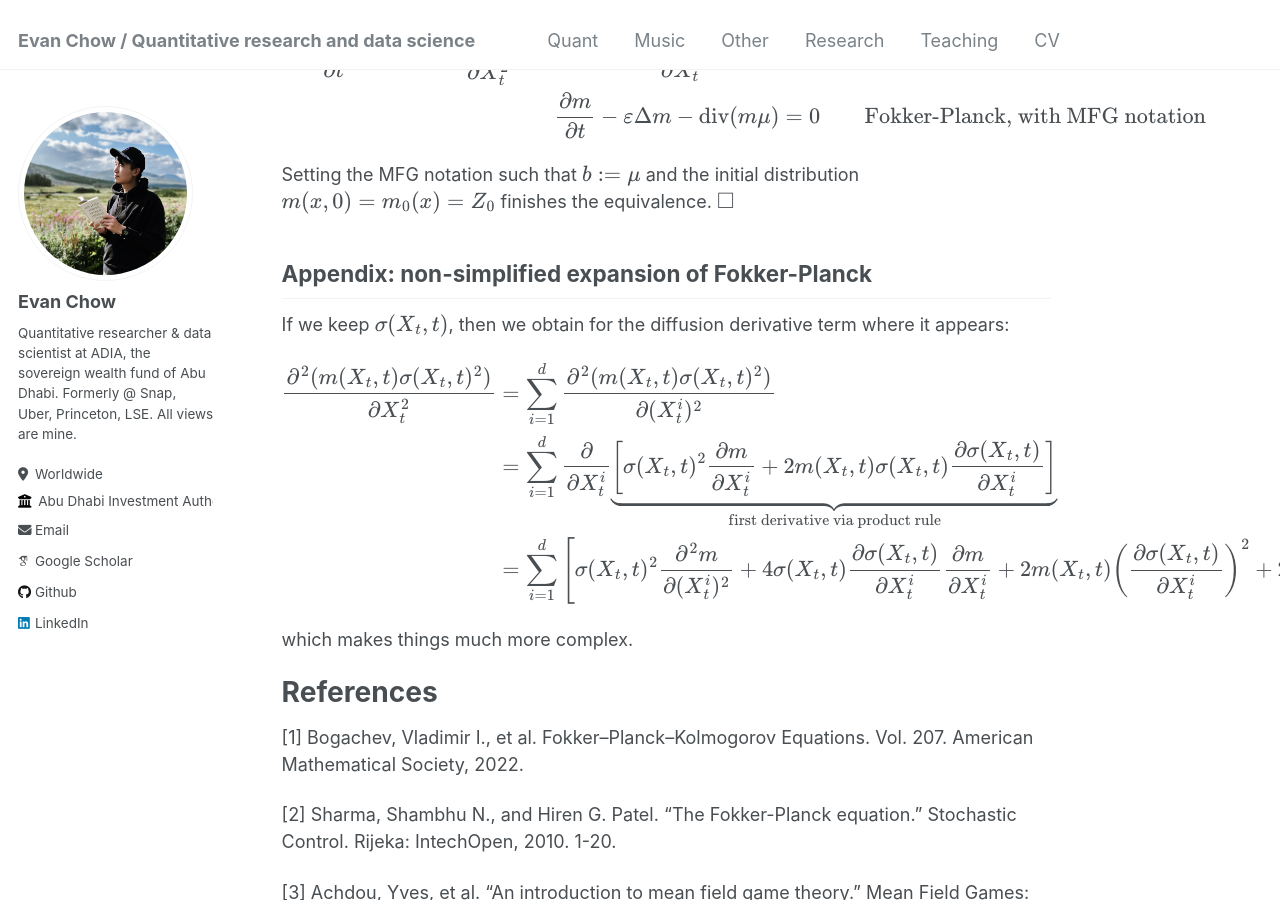
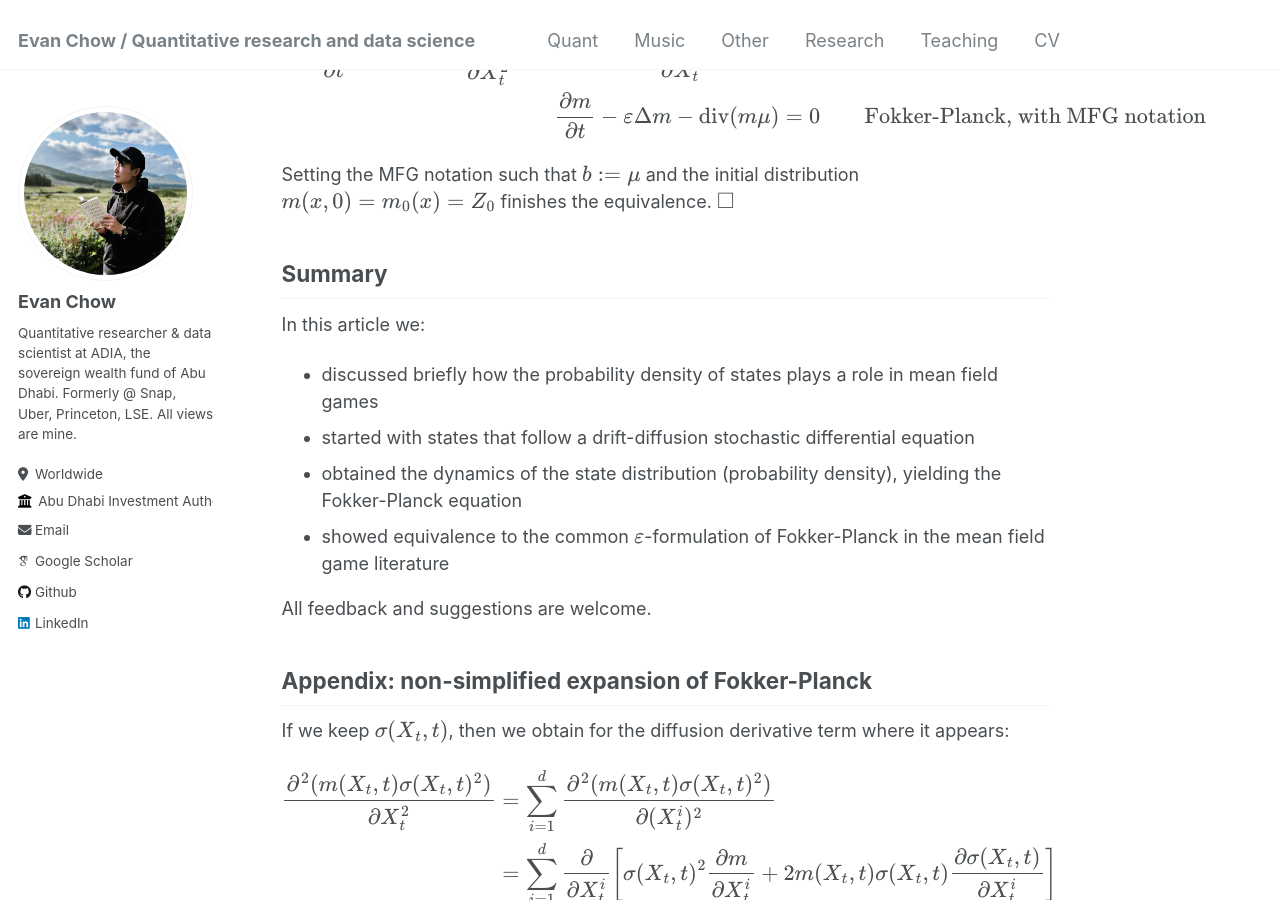
Before and after one commit to evnchw/evnchw.github.io, a Jekyll site: the page built from _quant/20240723_refresher_fokker_planck.md, in a window 1280 px wide and 900 px high, scrolled down 7824 px. Built offline with Jekyll 4.4.1, drawn with Linux system fonts in a browser that asks for light colours; some web fonts are replaced.

Commit message:
Update article

```diff
--- a/_quant/20240723_refresher_fokker_planck.md
+++ b/_quant/20240723_refresher_fokker_planck.md
@@ -347,6 +347,17 @@ $$
 
 Setting the MFG notation such that $$b := \mu$$ and the initial distribution $$m(x,0)=m_0(x)=Z_0$$ finishes the equivalence. $$\square$$
 
+## Summary
+
+In this article we:
+
+- discussed briefly how the probability density of states plays a role in mean field games
+- started with states that follow a drift-diffusion stochastic differential equation
+- obtained the dynamics of the state distribution (probability density), yielding the Fokker-Planck equation
+- showed equivalence to the common $$\varepsilon$$-formulation of Fokker-Planck in the mean field game literature
+
+All feedback and suggestions are welcome.
+
 ## Appendix: non-simplified expansion of Fokker-Planck
 
 If we keep $$\sigma(X_t, t)$$, then we obtain for the diffusion derivative term where it appears:
```
